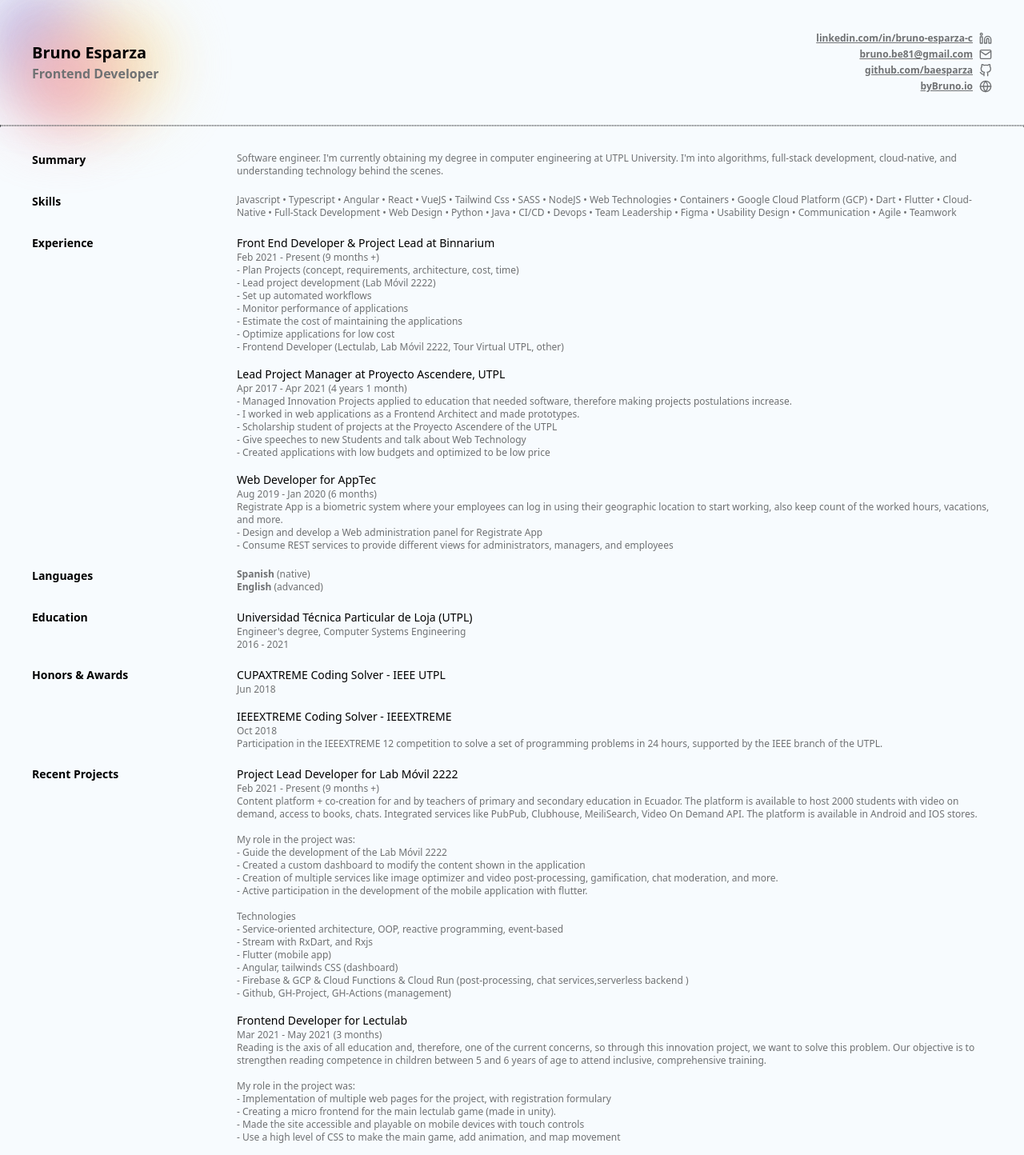
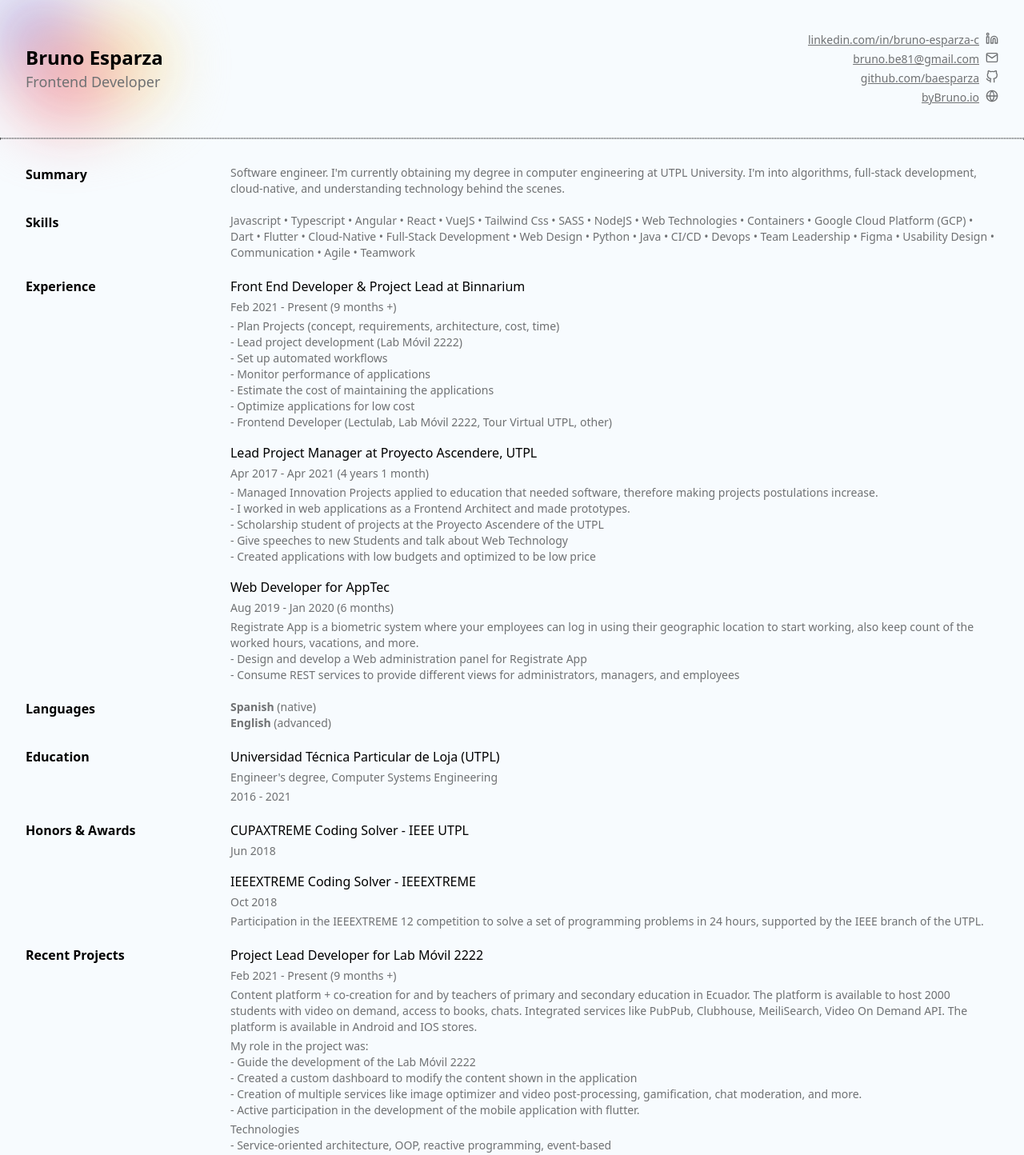
Before and after one commit to baesparza/deprecated-byBruno.io, a React (Vite) app in the folder client/: page /resume in a window 1280 px wide. Shown: the top 1444 px of the page at 80% size. Built offline with nearby package versions, Linux system fonts and the light colour scheme; what tailwindcss-scroll-snap would draw is missing.

Commit message:
fix issue with font size

```diff
--- a/client/src/pages/resume/resume.page.tsx
+++ b/client/src/pages/resume/resume.page.tsx
@@ -6,18 +6,22 @@ export function Resume() {
 
         <div className="relative bg-[#F7FBFE] min-h-screen">
             {/* style bubbles */}
-            <div className="delay-150  duration-1000 animate-pulse absolute z-10 -top-4 -left-4 w-32 h-32 bg-[#b5b3e7] rounded-full blur-2xl"></div>
-            <div className="delay-500 duration-1000 animate-pulse absolute z-10 top-4 left-20 w-32 h-32 bg-[#f7e4b0] rounded-full blur-2xl"></div>
-            <div className="duration-1000 animate-pulse absolute z-10 top-8 left-4 w-32 h-32 bg-[#f3acb2] rounded-full blur-2xl"></div>
+            <div className="relative container mx-auto print:hidden animate-pulse blur-2xl">
+                <div className="absolute z-10 -top-4 -left-4 w-32 h-32 bg-[#b5b3e7] rounded-full"></div>
+                <div className="absolute z-10 top-4 left-20 w-32 h-32 bg-[#f7e4b0] rounded-full"></div>
+                <div className="absolute z-10 top-8 left-4 w-32 h-32 bg-[#f3acb2] rounded-full"></div>
+            </div>
 
             {/* header with name and contact */}
-            <header className="relative z-20 p-10 flex flex-col justify-start items-start sm:flex-row sm:justify-between sm:items-center gap-5 print:flex-row print:justify-between print:items-center">
+            <div className="relative z-20 py-10 px-8 container mx-auto print:p-0 print:pb-8">
+                {/* header content */}
+                <header className="flex flex-col justify-start items-start sm:flex-row sm:justify-between sm:items-center gap-5 print:flex-row print:justify-between print:items-center">
                     {/* name */}
                     <div>
-                    <h1 className="whitespace-nowrap text-xl font-bold text-black-darker">
+                        <h1 className="whitespace-nowrap text-2xl font-bold text-black-darker">
                             Bruno Esparza
                         </h1>
-                    <h2 className="whitespace-nowrap text-base font-bold text-black-lighter">
+                        <h2 className="whitespace-nowrap text-lg font-medium text-black-lighter">
                             Frontend Developer
                         </h2>
                     </div>
@@ -28,12 +32,14 @@ export function Resume() {
                         }
                     </div>
                 </header>
+            </div>
 
             {/* divider */}
             <div className="relative z-20 border border-dotted border-black-lighter"></div>
 
             {/* content */}
-            <main className="relative z-20 px-10 py-8 flex flex-col gap-5">
+            <div className="relative z-20 p-8 container mx-auto print:p-0 print:py-8">
+                <main className="flex flex-col gap-5">
                     <ResumeRow>
                         <ResumeSectionTile>
                             Summary
@@ -50,7 +56,6 @@ export function Resume() {
                         <ResumeSectionTile>
                             Skills
                         </ResumeSectionTile>
-
                         <ResumeSectionContent>
                             <ResumeSectionContentGroup>
                                 <ResumeSectionContentParagraph>
@@ -121,7 +126,6 @@ export function Resume() {
                         <ResumeSectionTile>
                             Languages
                         </ResumeSectionTile>
-
                         <ResumeSectionContent>
                             <ResumeSectionContentGroup>
                                 <ResumeSectionContentParagraph>
@@ -137,7 +141,6 @@ export function Resume() {
                         <ResumeSectionTile>
                             Education
                         </ResumeSectionTile>
-
                         <ResumeSectionContent>
                             <ResumeSectionContentGroup>
                                 <ResumeSectionContentTitle>
@@ -156,7 +159,6 @@ export function Resume() {
                         <ResumeSectionTile>
                             Honors & Awards
                         </ResumeSectionTile>
-
                         <ResumeSectionContent>
                             <ResumeSectionContentGroup>
                                 <ResumeSectionContentTitle>
@@ -182,7 +184,6 @@ export function Resume() {
                         <ResumeSectionTile>
                             Recent Projects
                         </ResumeSectionTile>
-
                         <ResumeSectionContent>
                             <ResumeSectionContentGroup>
                                 <ResumeSectionContentTitle>
@@ -193,8 +194,8 @@ export function Resume() {
                                 </ResumeSectionContentDate>
                                 <ResumeSectionContentParagraph>
                                     Content platform + co-creation for and by teachers of primary and secondary education in Ecuador. The platform is available to host 2000 students with video on demand, access to books, chats. Integrated services like PubPub, Clubhouse,  MeiliSearch, Video On Demand API. The platform is available in Android and IOS stores.
-                                <br />
-                                <br />
+                                </ResumeSectionContentParagraph>
+                                <ResumeSectionContentParagraph>
                                     My role in the project was:
                                     <ul>
                                         <li>- Guide the development of the Lab Móvil 2222</li>
@@ -202,7 +203,8 @@ export function Resume() {
                                         <li>- Creation of multiple services like image optimizer and video post-processing, gamification, chat moderation, and more.</li>
                                         <li>- Active participation in the development of the mobile application with flutter.</li>
                                     </ul>
-                                <br />
+                                </ResumeSectionContentParagraph>
+                                <ResumeSectionContentParagraph>
                                     Technologies
                                     <ul>
                                         <li>- Service-oriented architecture, OOP, reactive programming, event-based</li>
@@ -223,8 +225,8 @@ export function Resume() {
                                 </ResumeSectionContentDate>
                                 <ResumeSectionContentParagraph>
                                     Reading is the axis of all education and, therefore, one of the current concerns, so through this innovation project, we want to solve this problem. Our objective is to strengthen reading competence in children between 5 and 6 years of age to attend inclusive, comprehensive training.
-                                <br />
-                                <br />
+                                </ResumeSectionContentParagraph>
+                                <ResumeSectionContentParagraph>
                                     My role in the project was:
                                     <ul>
                                         <li>- Implementation of multiple web pages for the project, with registration formulary</li>
@@ -232,7 +234,8 @@ export function Resume() {
                                         <li>- Made the site accessible and playable on mobile devices with touch controls</li>
                                         <li>- Use a high level of CSS to make the main game, add animation, and map movement</li>
                                     </ul>
-                                <br />
+                                </ResumeSectionContentParagraph>
+                                <ResumeSectionContentParagraph>
                                     Technologies used:
                                     <ul>
                                         <li>- Functional programming, reactive programming, event programming</li>
@@ -251,8 +254,8 @@ export function Resume() {
                                 </ResumeSectionContentDate>
                                 <ResumeSectionContentParagraph>
                                     To promote higher education and those who have a baccalaureate degree can obtain a professional degree, the Open House 'Expo UTPL 360' has been organized to publicize the degree courses it offers the institution.
-                                <br />
-                                <br />
+                                </ResumeSectionContentParagraph>
+                                <ResumeSectionContentParagraph>
                                     My role in the project was:
                                     <ul>
                                         <li>- Implementation of multiple web pages for the project, with registration formulary</li>
@@ -261,7 +264,8 @@ export function Resume() {
                                         <li>- Creation of various services to optimize export collected information, track links opened, export data to Hubspot.</li>
                                         <li>- Extract analytics from the page, and create boards with Power BI</li>
                                     </ul>
-                                <br />
+                                </ResumeSectionContentParagraph>
+                                <ResumeSectionContentParagraph>
                                     Technologies used:
                                     <ul>
                                         <li>- Functional programming, reactive programming, event-based programming</li>
@@ -277,30 +281,41 @@ export function Resume() {
                         </ResumeSectionContent>
                     </ResumeRow>
                 </main>
+            </div>
         </div >
     </>);
 }
 
+/// inline link with an icon for contact
 const ContactLink: React.FC<{ link: SocialLink }> = ({ link }) => (
-    <div className='flex flex-row-reverse sm:flex-row print:flex-row gap-2 text-black-lighter'>
-        <a target="_blank" rel="noopener noreferrer" className="underline text-xs font-semibold " href={link.redirect}>
+    <div className='flex flex-row-reverse sm:flex-row print:flex-row gap-2 '>
+        {/* url text with link */}
+        <a target="_blank" rel="noopener noreferrer" className="text-black-lighter underline text-sm font-medium " href={link.redirect}>
             {link.textUrl}
         </a>
-        <link.icon className="h-4 " title={link.title} ></link.icon>
+
+        {/* icon */}
+        <link.icon className="h-4 text-black-lighter" title={link.title} ></link.icon>
     </div>
 );
+
+/// row to group a characteristic
 const ResumeRow: React.FC = ({ children }) => (
-    <section className="content-group flex flex-col sm:flex-row gap-2 sm:gap-5 print:gap-5 print:flex-row">
+    <section className="relative flex flex-col gap-2 sm:flex-row sm:gap-4 print:gap-4 print:flex-row">
         {children}
     </section>
 );
 
+/// title of the section
+/// on larger screens than small, take [1/5] of the width of the available space
 const ResumeSectionTile: React.FC = ({ children }) => (
-    <h1 className="sm:w-1/5 font-bold text-sm text-black-darker -ml-2 sm:ml-0 print:w-1/5 print:ml-0">
+    <h2 className="font-bold text-base text-black-darker -ml-2 sm:w-1/5 sm:ml-0 print:w-1/5 print:ml-0">
         {children}
-    </h1>
+    </h2>
 );
 
+/// section content
+/// on larger screen than small, make this container take [4/5] or the remaining style of the title section
 const ResumeSectionContent: React.FC = ({ children }) => (
     <div className="sm:w-4/5 print:w-4/5 page" >
         <div className="flex flex-col gap-4">
@@ -309,26 +324,27 @@ const ResumeSectionContent: React.FC = ({ children }) => (
     </div>
 );
 
+/// group content of sections
 const ResumeSectionContentGroup: React.FC = ({ children }) => (
-    <div className="flex flex-col ">
+    <div className="flex flex-col gap-1">
         {children}
     </div>
 );
 
 const ResumeSectionContentTitle: React.FC = ({ children }) => (
-    <div className="font-medium text-sm text-black-darker">
+    <div className="font-medium text-base text-black-darker">
         {children}
     </div>
 );
 
 const ResumeSectionContentParagraph: React.FC = ({ children }) => (
-    <div className="font-normal text-xs text-black-lighter">
+    <div className="font-normal text-sm text-black-lighter ">
         {children}
     </div>
 );
 
 const ResumeSectionContentDate: React.FC = ({ children }) => (
-    <div className="font-medium text-xs text-black-lighter">
+    <div className="font-medium text-sm text-black-lighter">
         {children}
     </div>
 );
```
Also changed, not shown: client/index.html (line endings or trailing spaces). Lines whose indentation alone changed are shown as unchanged.
